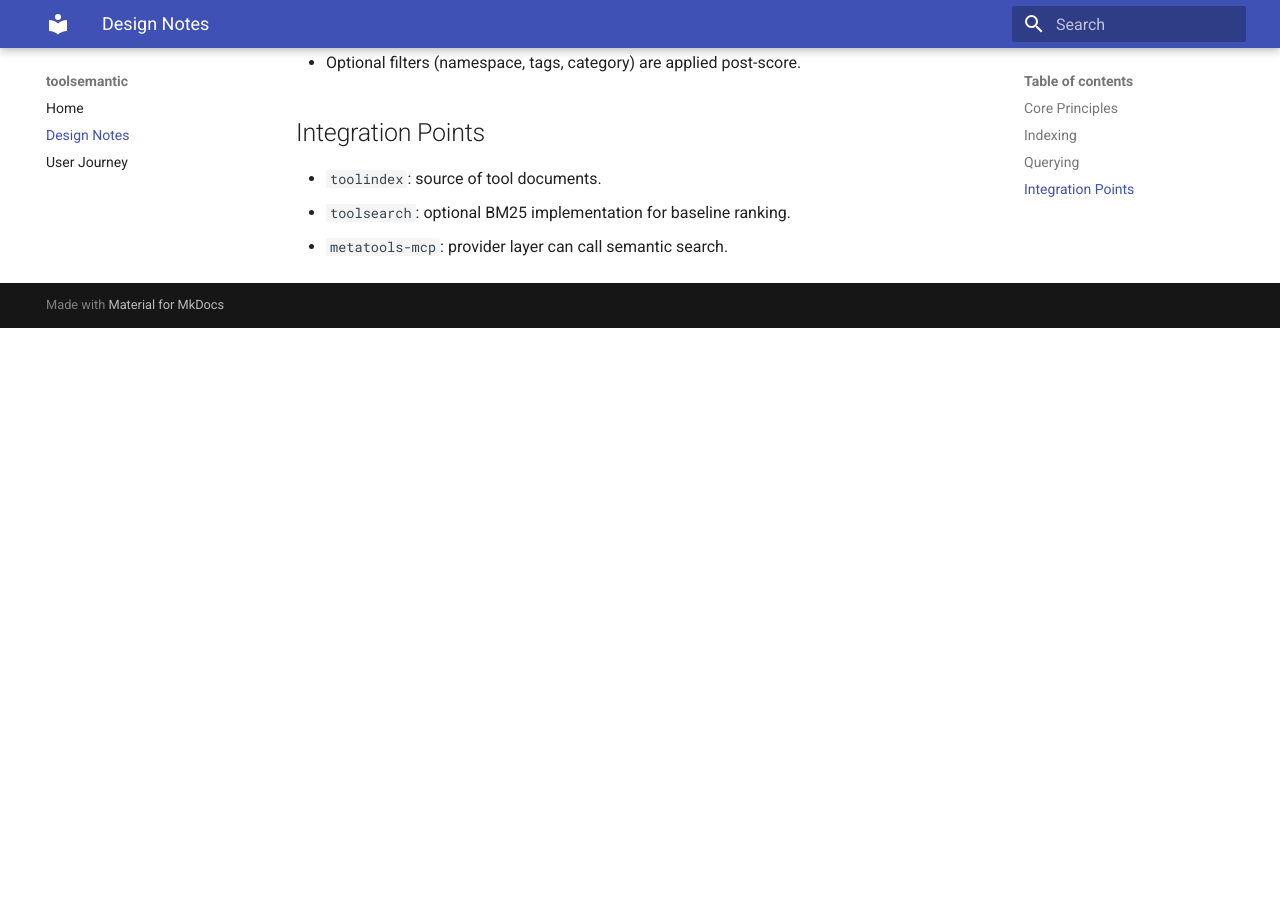
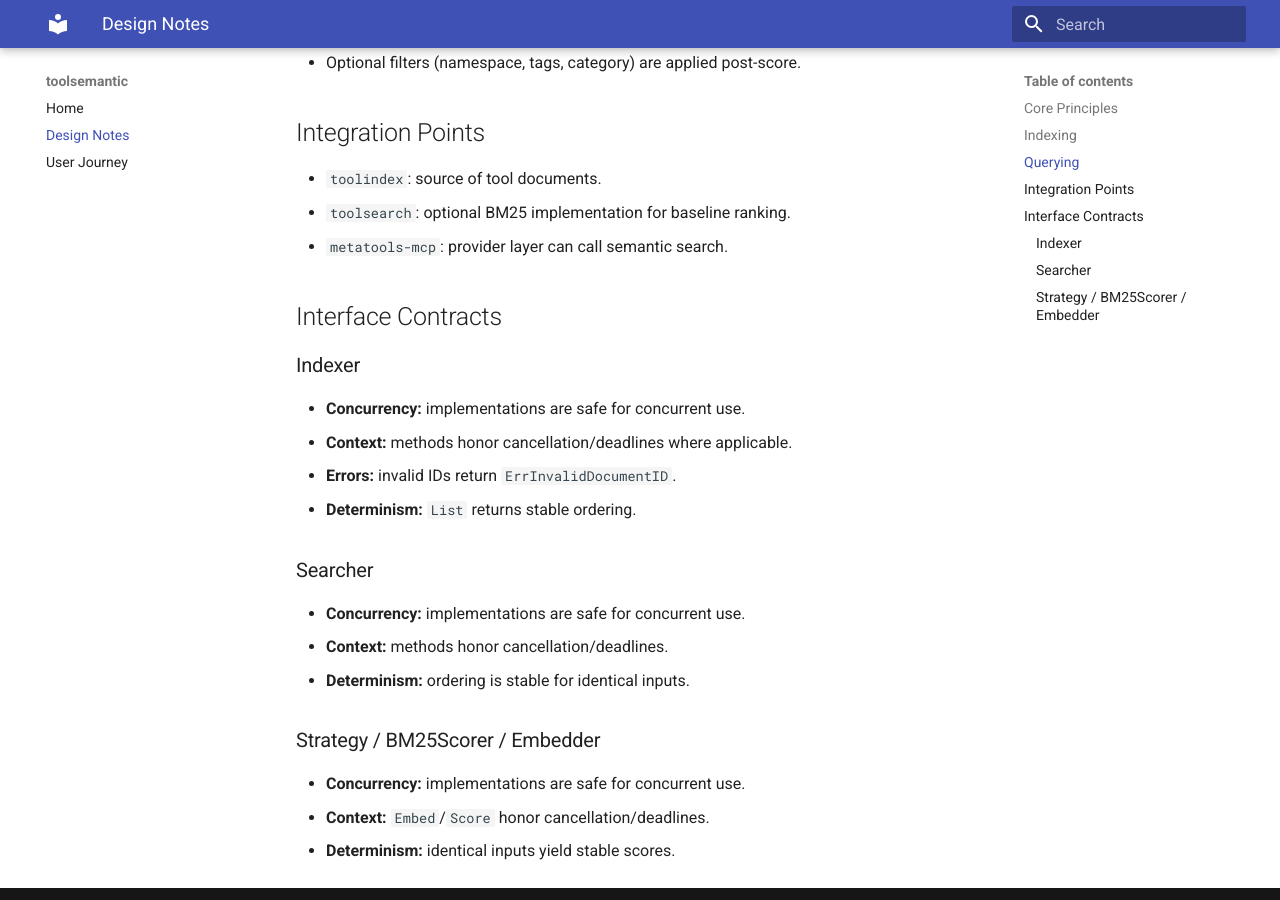
Before and after one commit to jonwraymond/toolsemantic, an MkDocs documentation site: the page built from docs/design-notes.md, in a window 1280 px wide and 900 px high, scrolled down 582 px. Built offline with MkDocs 1.6.1 and Material for MkDocs 9.7.7, drawn with Linux system fonts in a browser that asks for light colours; before the commit the page ends 910 px from its top, so only the background shows below that.

Commit message:
docs(toolsemantic): codify interface contracts

```diff
--- a/docs/design-notes.md
+++ b/docs/design-notes.md
@@ -22,3 +22,24 @@
 - `toolindex`: source of tool documents.
 - `toolsearch`: optional BM25 implementation for baseline ranking.
 - `metatools-mcp`: provider layer can call semantic search.
+
+## Interface Contracts
+
+### Indexer
+
+- **Concurrency:** implementations are safe for concurrent use.
+- **Context:** methods honor cancellation/deadlines where applicable.
+- **Errors:** invalid IDs return `ErrInvalidDocumentID`.
+- **Determinism:** `List` returns stable ordering.
+
+### Searcher
+
+- **Concurrency:** implementations are safe for concurrent use.
+- **Context:** methods honor cancellation/deadlines.
+- **Determinism:** ordering is stable for identical inputs.
+
+### Strategy / BM25Scorer / Embedder
+
+- **Concurrency:** implementations are safe for concurrent use.
+- **Context:** `Embed`/`Score` honor cancellation/deadlines.
+- **Determinism:** identical inputs yield stable scores.
```
Also changed, not shown: docs/plans/2026-01-30-prd-002-execution-plan.md (+1 -1 lines), docs/plans/2026-01-30-prd-002-interface-contracts.md (+1 -1 lines), docs/plans/README.md (+2 -2 lines), 4 other files.
